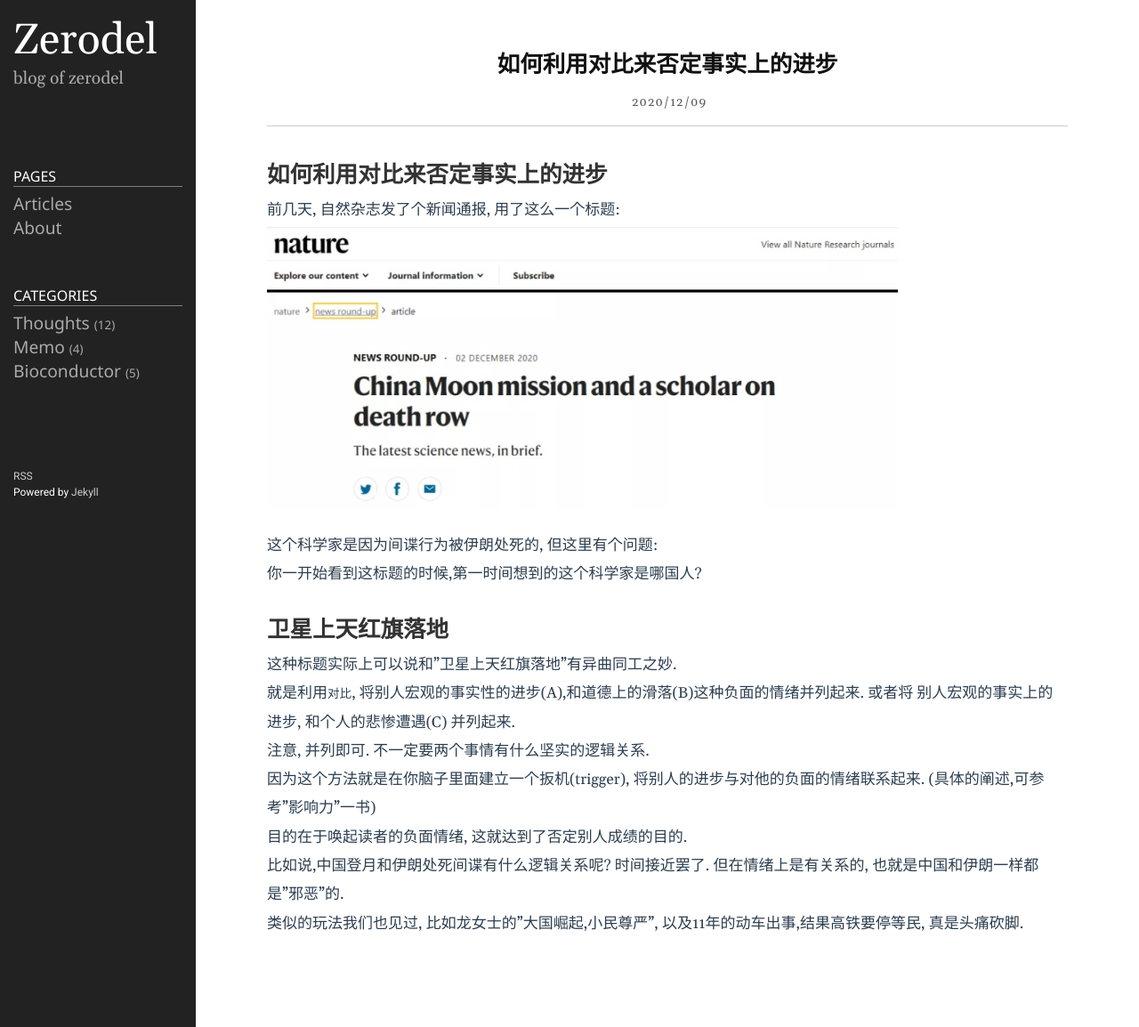
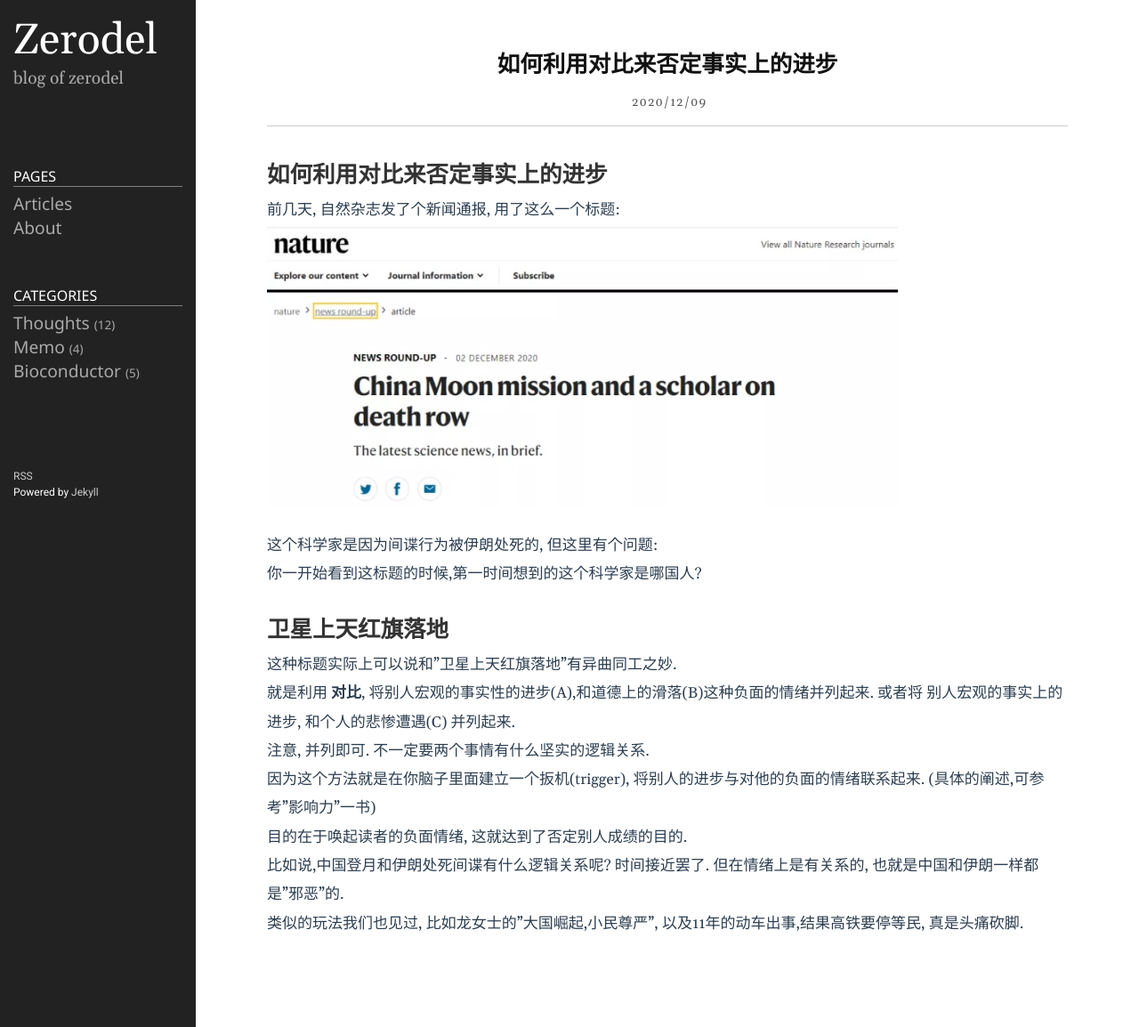
Before and after one commit to zerodel/zerode.github.io, a Jekyll site: the page built from _posts/2020-12-09-how-to-negate-progress.md, in a window 1280 px wide. Shown: the whole page at 89% size. Built offline with Jekyll 4.4.1, drawn with Linux system fonts in a browser that asks for light colours.

Commit message:
add_image

```diff
--- a/_posts/2020-12-09-how-to-negate-progress.md
+++ b/_posts/2020-12-09-how-to-negate-progress.md
@@ -19,7 +19,7 @@
 
 这种标题实际上可以说和"卫星上天红旗落地"有异曲同工之妙.
 
-就是利用`对比`, 将别人宏观的事实性的进步(A),和道德上的滑落(B)这种负面的情绪并列起来.
+就是利用 **对比**, 将别人宏观的事实性的进步(A),和道德上的滑落(B)这种负面的情绪并列起来.
 或者将 别人宏观的事实上的进步, 和个人的悲惨遭遇(C) 并列起来.
 
 注意, 并列即可. 不一定要两个事情有什么坚实的逻辑关系.
```
Also changed, not shown: assets/img/大使馆被黑事件.jpg (added).
